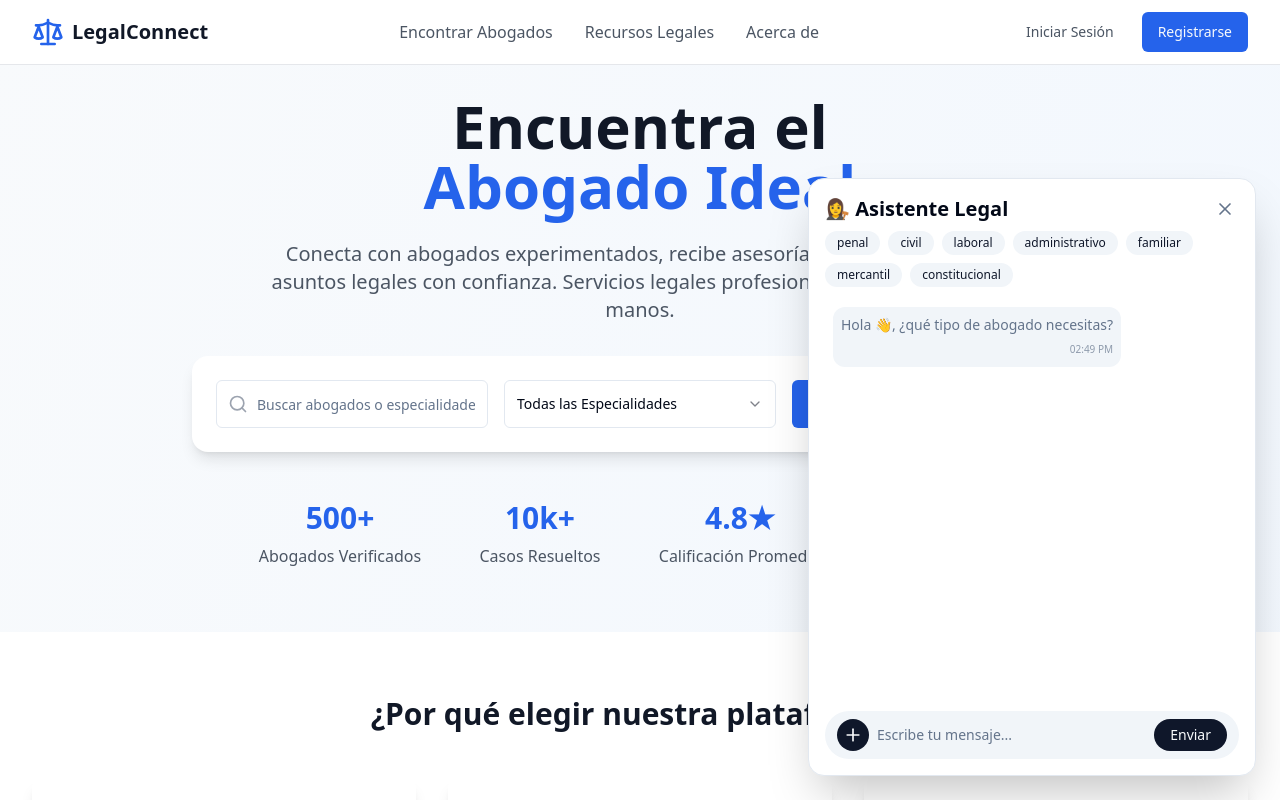
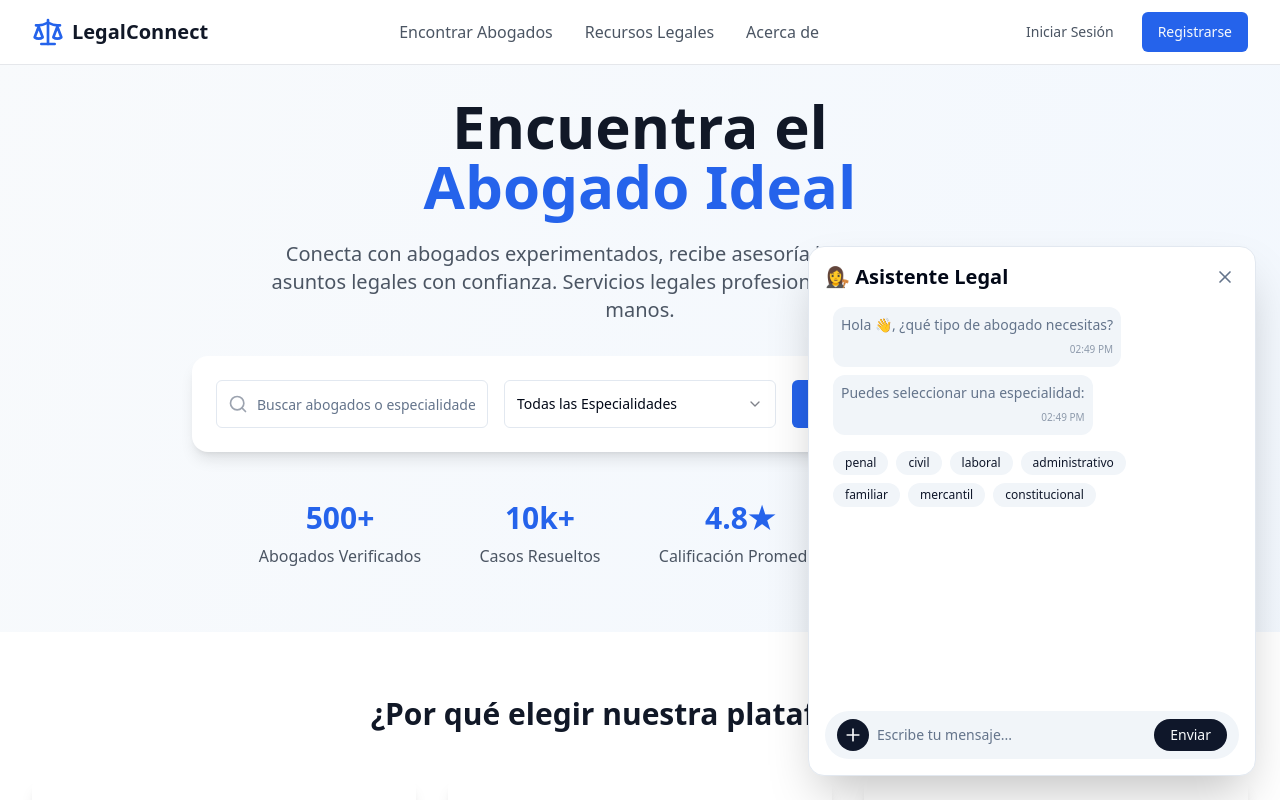
Before and after one commit to gigfmedia/upLegal, a React (Vite) app: page / in a window 1280 px wide. Both pictures are taken after a click on the button 1228 px from the left and 748 px from the top of the page. Shown: the top 800 px of the page. Built offline with nearby package versions, Linux system fonts and the light colour scheme.

Commit message:
Refactor chat badges
Changed the positioning of the specialty badges in the LegalAgent chat component. They are now displayed below the initial greeting message and are no longer fixed, allowing them to scroll with the chat history.

```diff
--- a/src/components/LegalAgent.tsx
+++ b/src/components/LegalAgent.tsx
@@ -21,6 +21,7 @@ interface Message {
   fileName?: string;
   timestamp: string;
   matches?: Abogado[];
+  showBadges?: boolean;
 }
 
 interface Abogado {
@@ -112,12 +113,21 @@ export default function LegalAgent() {
     if (savedMessages) {
       setMessages(JSON.parse(savedMessages));
     } else {
-      setMessages([{
-        id: generateId(),
-        sender: 'agent',
-        text: 'Hola 👋, ¿qué tipo de abogado necesitas?',
-        timestamp: formatTime(new Date()),
-      }]);
+      setMessages([
+        {
+          id: generateId(),
+          sender: 'agent',
+          text: 'Hola 👋, ¿qué tipo de abogado necesitas?',
+          timestamp: formatTime(new Date()),
+        },
+        {
+          id: generateId(),
+          sender: 'agent',
+          text: 'Puedes seleccionar una especialidad:',
+          timestamp: formatTime(new Date()),
+          showBadges: true,
+        }
+      ]);
     }
 
     const savedOpen = localStorage.getItem('legalAgentOpen');
@@ -314,23 +324,6 @@ Mensaje del usuario:
               </button>
             </div>
 
-            {/* Badges de especialidades - SIEMPRE VISIBLES */}
-            <div className="flex flex-wrap gap-2 mb-3">
-              {especialidadesValidas.map((esp) => (
-                <button
-                  key={esp}
-                  onClick={() => handleBadgeClick(esp)}
-                  className={`text-xs px-3 py-1 rounded-full transition ${
-                    selectedEspecialidad === esp
-                      ? 'bg-primary text-primary-foreground'
-                      : 'bg-secondary text-secondary-foreground hover:bg-primary hover:text-primary-foreground'
-                  }`}
-                >
-                  {esp}
-                </button>
-              ))}
-            </div>
-
             {/* Mensajes */}
             <div className="h-[50vh] overflow-y-auto flex flex-col gap-2 p-2 rounded bg-background">
               {messages.map((msg) => (
@@ -355,6 +348,25 @@ Mensaje del usuario:
                       </div>
                     </div>
                   </div>
+
+                  {/* Badges de especialidades cuando el mensaje lo requiere */}
+                  {msg.showBadges && (
+                    <div className="flex flex-wrap gap-2 mt-2 max-w-[80%]">
+                      {especialidadesValidas.map((esp) => (
+                        <button
+                          key={esp}
+                          onClick={() => handleBadgeClick(esp)}
+                          className={`text-xs px-3 py-1 rounded-full transition ${
+                            selectedEspecialidad === esp
+                              ? 'bg-primary text-primary-foreground'
+                              : 'bg-secondary text-secondary-foreground hover:bg-primary hover:text-primary-foreground'
+                          }`}
+                        >
+                          {esp}
+                        </button>
+                      ))}
+                    </div>
+                  )}
 
                   {msg.matches && msg.matches.length > 0 && (
                     <Card className="mt-2 bg-card border max-w-[80%] shadow-sm self-start animate-in fade-in">
```
